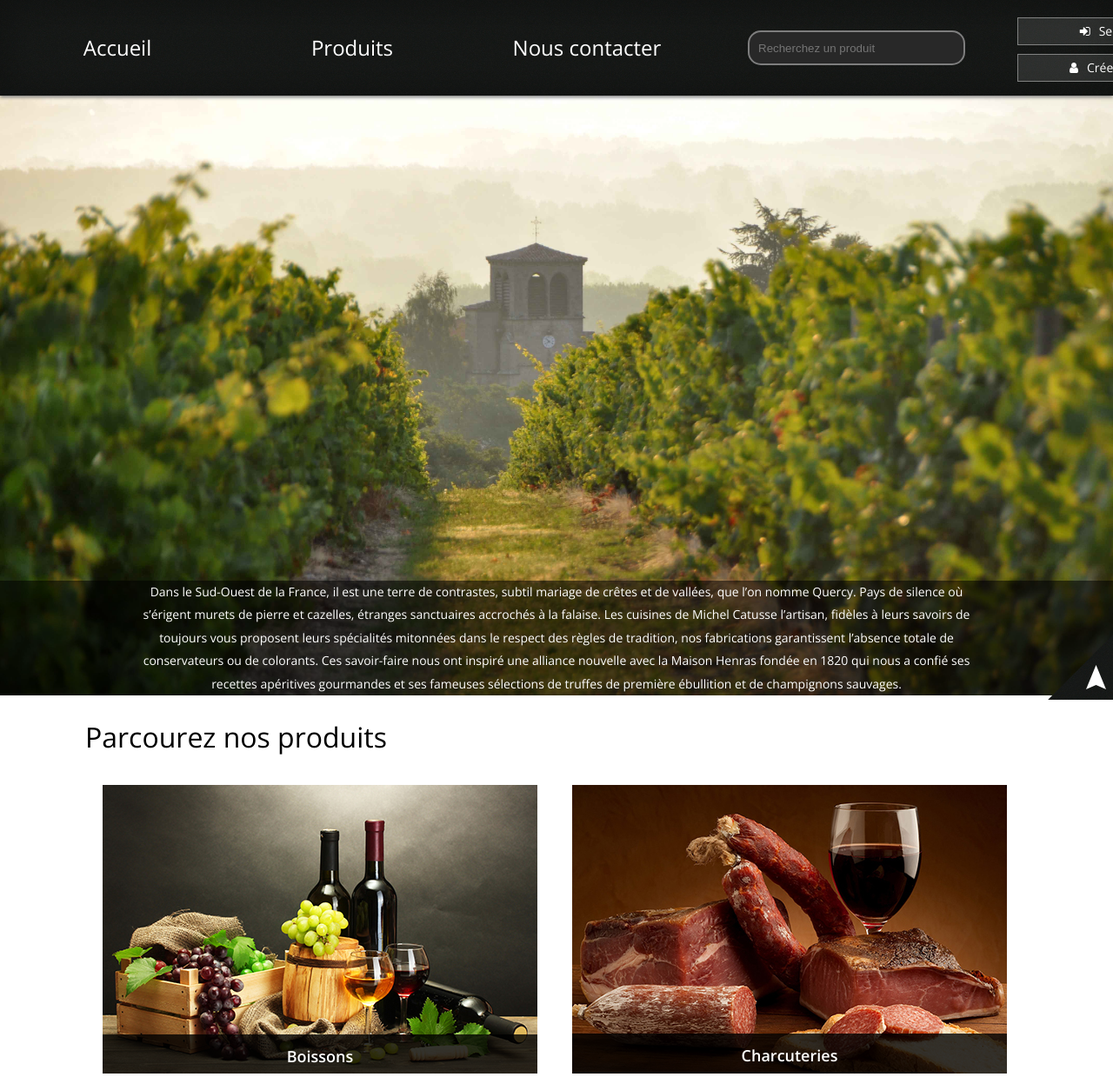
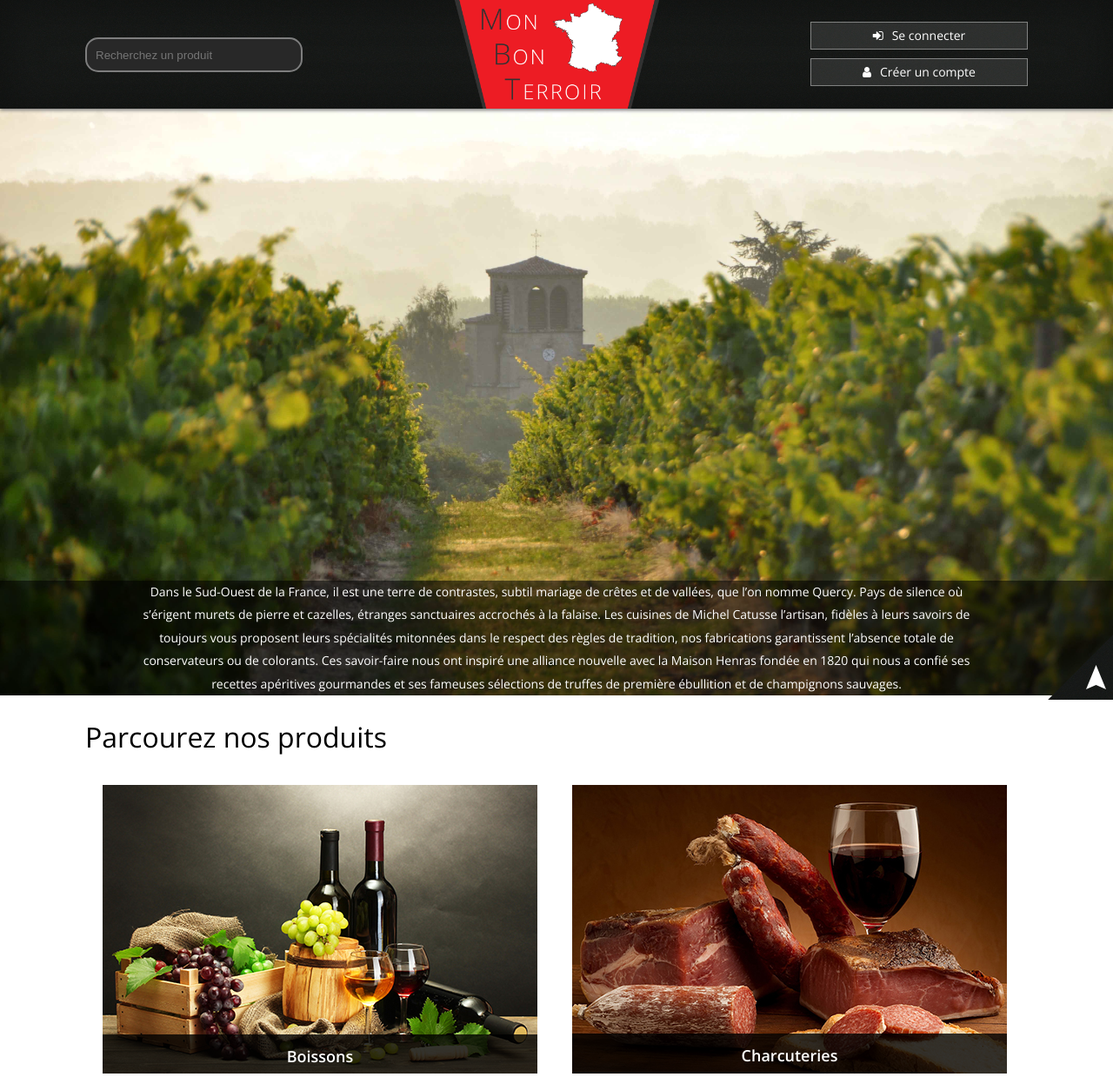
Before and after one commit to Zegui81/sudouest-mouly, a PHP site: page / in a window 1280 px wide. Shown: the top 1239 px of the page at 87% size. Run offline with PHP 8.4, Linux system fonts and the light colour scheme; data comes from the database, SQL or seed files in the repository; some libraries are stand-ins or nearby versions.

Commit message:
Header + image slider

```diff
--- a/src/index.php
+++ b/src/index.php
@@ -10,7 +10,7 @@
 <!DOCTYPE html>
 <html>
 	<head><?php includeHead(); ?></head>
-	<body onload="document.getElementById('slider').style.height = (window.innerHeight - 110) + 'px';">
+	<body onload="document.getElementById('slider').style.height = (window.innerHeight - 125) + 'px';">
 		<?php displayMenu();
 
 		  displaySliderAccueil();
@@ -22,7 +22,6 @@
 		  // Produits phares
 		  displayListeProduitPhare(getListeProduitPhare());
 
-
 		  displayScroller(); // Scroller pour remonter
 		?>
 	</body>
--- a/src/style.css
+++ b/src/style.css
@@ -46,11 +46,17 @@ header {
 	position: relative;
 }
 
+.logo-header{
+	height:125px;
+	margin:0 auto;
+}
+
 header .menu {
-	width: 1500px;
+	min-width: 500px;
+    max-width: 1084px;
 	margin: 0 auto;
-	padding-top: 20px;
-	padding-bottom: 20px;
+	text-align: center;
+	height:125px;
 }
 
 header .menu .btn {
@@ -65,23 +71,17 @@ header .menu .btn {
 
 header .menu .item-menu {
 	display: inline-block;
-	width: 250px;
 	color: white;
-	margin-left: 10px;
-	margin-right: 10px;
-	height: 70px;
-	float: left;
 }
 
 header .menu .compte {
 	display: inline-block;
 	width: 250px;
 	color: white;
-	margin-left: 10px;
-	margin-right: 10px;
 	font-size: 18px;
 	line-height: 14px;
-	height: 70px;
+	float: right;
+	margin-top :25px;
 }
 
 header .menu .compte a {
@@ -128,11 +128,8 @@ header .menu .rechercher {
 	border: 2px solid RGBA(255, 255, 255, 0.4);
 	border-radius: 15px;
 	padding-left: 10px;
-	margin-left: 50px;
-	margin-right: 50px;
-	margin-bottom: 15px;
-	margin-top: 15px;
-	float: left;
+	float:left;
+	margin-top:43px;
 }
 
 header .menu .rechercher:active {
@@ -195,6 +192,12 @@ footer {
 
 .slider img {
 	width: 100%;
+	display:inline-block;
+	transition:0.5s;
+}
+
+.slider img:hover{
+	margin-top:-849px; /* <- hauteur de l'image générique */
 }
 
 .categorie img {
--- a/src/vue/divers.vue.php
+++ b/src/vue/divers.vue.php
@@ -46,9 +46,7 @@
 
         $html = '<header id="header">';
         $html .= '<div class="menu">';
-        $html .= '<div class="item-menu btn"><a href="index.php">Accueil</a></div>';
-        $html .= '<div class="item-menu btn">Produits</div>';
-        $html .= '<div class="item-menu btn">Nous contacter</div>';
+        $html .= '<a href="index.php"><img class="logo-header" src="images/logoGlobal.png"></a>';
         $html .= '<input id="search" onkeypress="return keyPressOnSearch(event)" type="search" placeholder="Recherchez un produit" class="rechercher">';
         $html .= '<div class="compte">';
 
@@ -72,7 +70,11 @@
     }
 
     function displaySliderAccueil() {
-        echo '<div class="slider" id="slider"><img src="images/slider/terroir1.jpg" alt="Terroir"></div>';
+        echo '<div class="slider" id="slider">';
+        echo '<img src="images/slider/terroir1.jpg" alt="Terroir">';
+        echo '<img src="images/slider/terroir2.jpg" alt="Terroir">';
+        echo '<img src="images/slider/terroir3.jpg" alt="Terroir">';
+        echo '</div>';
     }
 
     /* Affiche la description sur l'écran d'accueil */
```
Also changed, not shown: src/images/slider/terroir2.jpg (added), src/images/slider/terroir3.jpg (added).
